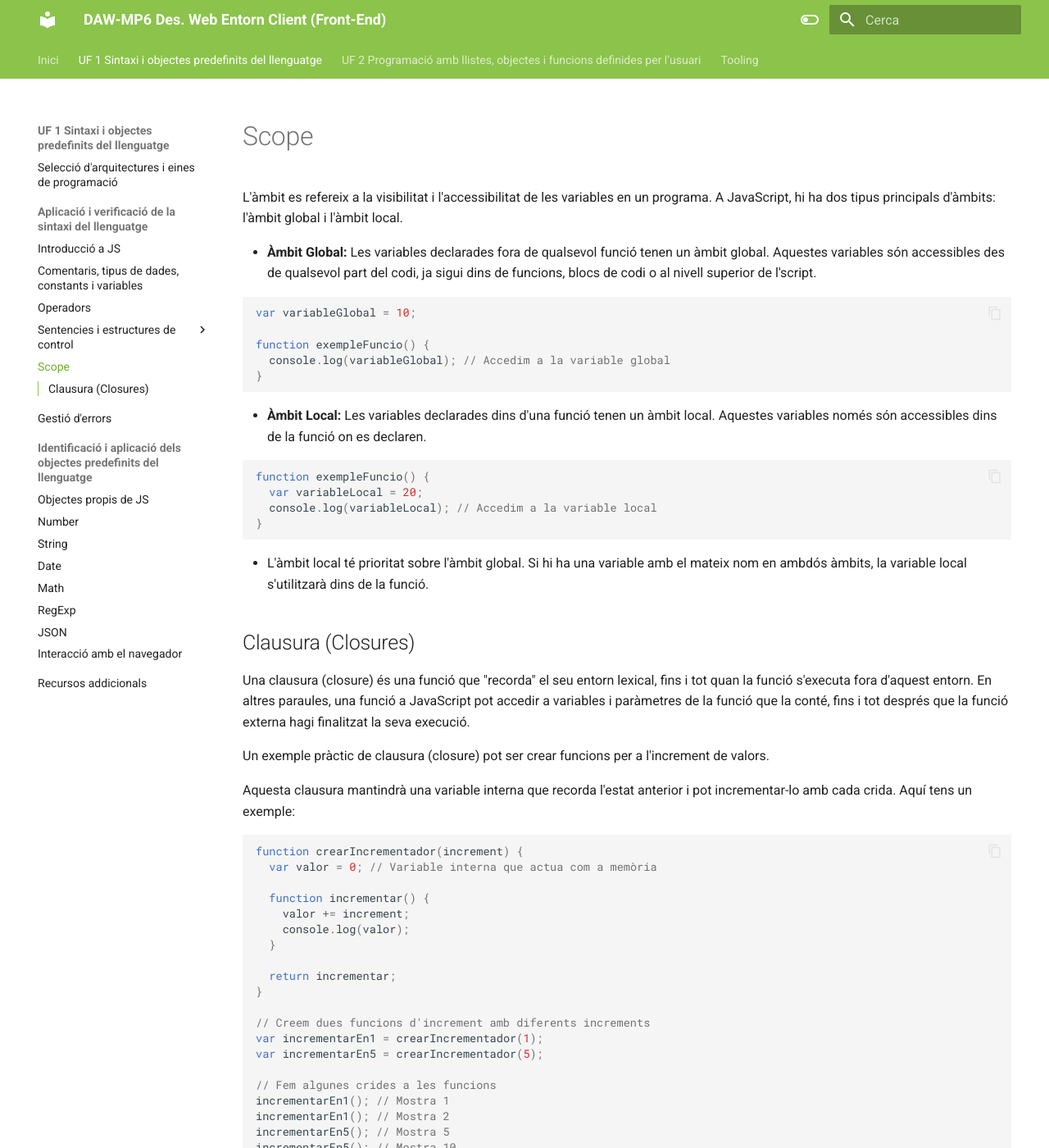
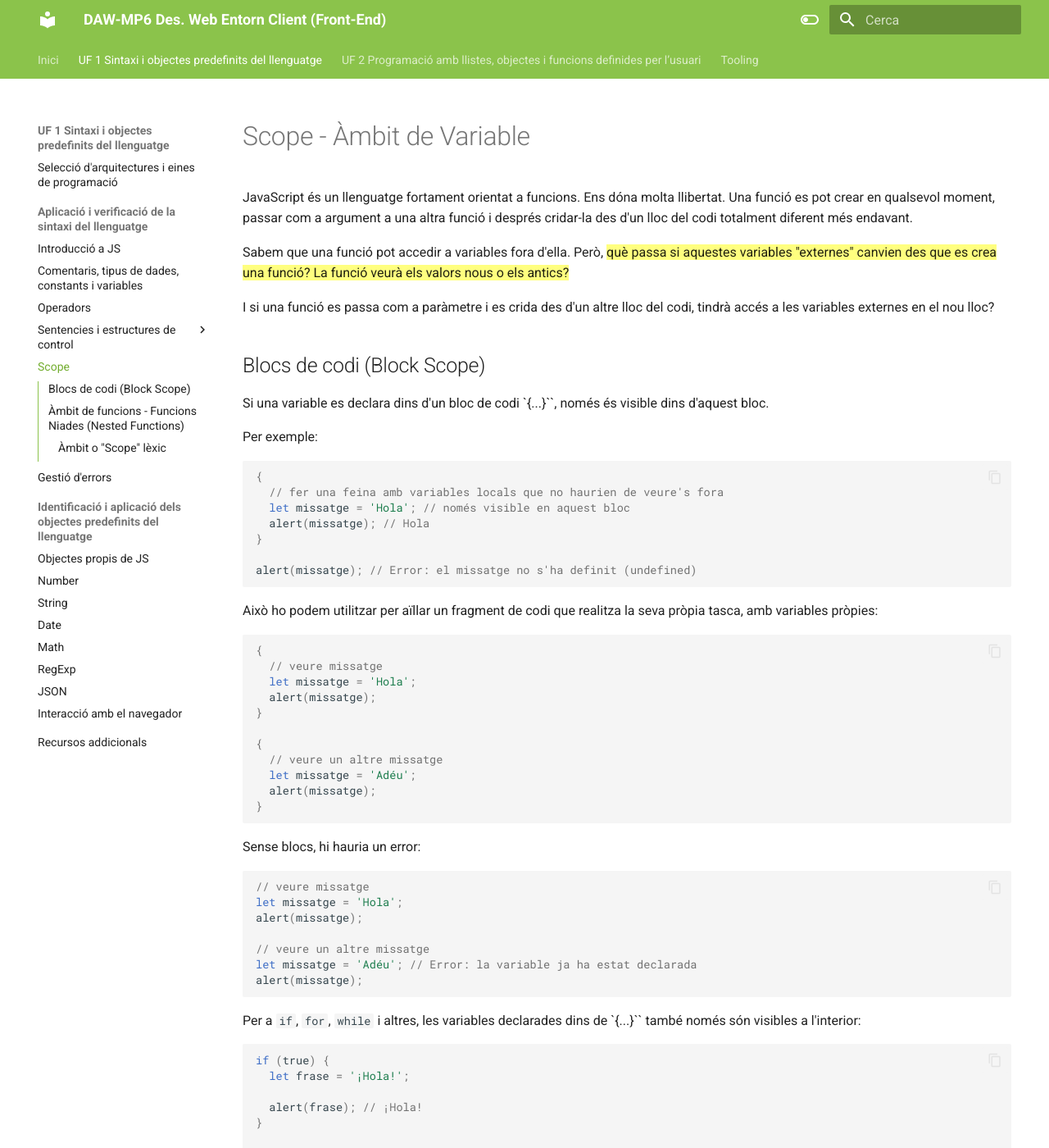
Before and after one commit to prosfp/DAW_MP06, an MkDocs documentation site: the page built from docs/UF1/UF1.2/UF1.2.5_Scope_Ambit.md, in a window 1280 px wide and 1400 px high. Shown: the whole window at 82% size. Built offline with MkDocs 1.6.1 and Material for MkDocs 9.7.7, drawn with Linux system fonts in a browser that asks for light colours; some of the changed text lies outside the part shown.

Commit message:
scope_actualitzat

````diff
--- a/docs/UF1/UF1.2/UF1.2.5_Scope_Ambit.md
+++ b/docs/UF1/UF1.2/UF1.2.5_Scope_Ambit.md
@@ -1,63 +1,230 @@
-# Scope
+# Scope - Àmbit de Variable
 
-L'àmbit es refereix a la visibilitat i l'accessibilitat de les variables en un programa. A JavaScript, hi ha dos tipus principals d'àmbits: l'àmbit global i l'àmbit local.
+JavaScript és un llenguatge fortament orientat a funcions. Ens dóna molta llibertat. Una funció es pot crear en qualsevol moment, passar com a argument a una altra funció i després cridar-la des d'un lloc del codi totalment diferent més endavant.
 
-- **Àmbit Global:** Les variables declarades fora de qualsevol funció tenen un àmbit global. Aquestes variables són accessibles des de qualsevol part del codi, ja sigui dins de funcions, blocs de codi o al nivell superior de l'script.
+Sabem que una funció pot accedir a variables fora d'ella. Però, ==què passa si aquestes variables "externes" canvien des que es crea una funció? La funció veurà els valors nous o els antics?==
 
-  ```javascript
-  var variableGlobal = 10;
+I si una funció es passa com a paràmetre i es crida des d'un altre lloc del codi, tindrà accés a les variables externes en el nou lloc?
 
-  function exempleFuncio() {
-    console.log(variableGlobal); // Accedim a la variable global
-  }
-  ```
+## Blocs de codi (Block Scope)
 
-- **Àmbit Local:** Les variables declarades dins d'una funció tenen un àmbit local. Aquestes variables només són accessibles dins de la funció on es declaren.
+Si una variable es declara dins d'un bloc de codi `{...}``, només és visible dins d'aquest bloc.
 
-  ```javascript
-  function exempleFuncio() {
-    var variableLocal = 20;
-    console.log(variableLocal); // Accedim a la variable local
-  }
-  ```
-
-- L'àmbit local té prioritat sobre l'àmbit global. Si hi ha una variable amb el mateix nom en ambdós àmbits, la variable local s'utilitzarà dins de la funció.
-
-## Clausura (Closures)
-
-Una clausura (closure) és una funció que "recorda" el seu entorn lexical, fins i tot quan la funció s'executa fora d'aquest entorn. En altres paraules, una funció a JavaScript pot accedir a variables i paràmetres de la funció que la conté, fins i tot després que la funció externa hagi finalitzat la seva execució.
-
-Un exemple pràctic de clausura (closure) pot ser crear funcions per a l'increment de valors.
-
-Aquesta clausura mantindrà una variable interna que recorda l'estat anterior i pot incrementar-lo amb cada crida. Aquí tens un exemple:
+Per exemple:
 
 ```javascript
-function crearIncrementador(increment) {
-  var valor = 0; // Variable interna que actua com a memòria
+{
+  // fer una feina amb variables locals que no haurien de veure's fora
+  let missatge = 'Hola'; // només visible en aquest bloc
+  alert(missatge); // Hola
+}
 
-  function incrementar() {
-    valor += increment;
-    console.log(valor);
+alert(missatge); // Error: el missatge no s'ha definit (undefined)
+```
+
+Això ho podem utilitzar per aïllar un fragment de codi que realitza la seva pròpia tasca, amb variables pròpies:
+
+```javascript
+{
+  // veure missatge
+  let missatge = 'Hola';
+  alert(missatge);
+}
+
+{
+  // veure un altre missatge
+  let missatge = 'Adéu';
+  alert(missatge);
+}
+```
+
+Sense blocs, hi hauria un error:
+
+```javascript
+// veure missatge
+let missatge = 'Hola';
+alert(missatge);
+
+// veure un altre missatge
+let missatge = 'Adéu'; // Error: la variable ja ha estat declarada
+alert(missatge);
+```
+
+Per a `if`, `for`, `while` i altres, les variables declarades dins de `{...}`` també només són visibles a l'interior:
+
+```javascript
+if (true) {
+  let frase = '¡Hola!';
+
+  alert(frase); // ¡Hola!
+}
+
+alert(frase); // Error, no existeix aquesta variable!
+```
+
+Aquí, després que acabi `if`, l'alerta següent no veurà la `frase`, d'aquí l'error.
+
+Això és genial, ja que ens permet crear variables locals de bloc, específiques d'una branca `if`.
+
+La mateixa lògica es segueix per als bucles `for` i `while`:
+
+```javascript
+for (let i = 0; i < 3; i++) {
+  // la variable "i" només és visible dins d'aquest for
+  alert(i); // 0, després 1, després 2
+}
+
+alert(i); // Error, aquesta variable no existeix!
+```
+
+Visualment, `let i` està fora de {...}; però la construcció `for` és especial aquí: la variable declarada dins d'ella es considera part del bloc.
+
+## Àmbit de funcions - Funcions Niades (Nested Functions)
+
+Una funció es diu "niada" (de "niu"), o "nested" en anglès, quan es crea dins d'una altra funció.
+
+És fàcil fer-ho amb JavaScript. Ho podem fer servir per organitzar el nostre codi:
+
+```javascript
+function dirHolaAdéu(nom, cognom) {
+  // funció anidada auxiliar per a usar a continuació
+  function obtenirNomComplet() {
+    return nom + ' ' + cognom;
   }
 
-  return incrementar;
+  alert('Hola, ' + obtenirNomComplet());
+  alert('Adéu, ' + obtenirNomComplet());
+}
+```
+
+Aquí, la funció `obtenirNomComplet()` pot accedir a les variables externes i, per tant, pot retornar el nom complet. Les funcions niades són bastant comunes en JavaScript.
+
+El que és molt més interessant és que podem retornar una funció niada: ja sigui com a propietat d'un objecte nou o com a resultat en si mateixa. Llavors es pot fer servir en un altre lloc. No importa on, encara té accés a les mateixes variables externes.
+
+A continuació, `makeCounter` crea la funció "comptador" que retorna el següent número en cada invocació:
+
+```javascript
+function makeCounter() {
+  let comptador = 0;
+
+  return function () {
+    return comptador++;
+  };
 }
 
-// Creem dues funcions d'increment amb diferents increments
-var incrementarEn1 = crearIncrementador(1);
-var incrementarEn5 = crearIncrementador(5);
+let comptador = makeCounter();
 
-// Fem algunes crides a les funcions
-incrementarEn1(); // Mostra 1
-incrementarEn1(); // Mostra 2
-incrementarEn5(); // Mostra 5
-incrementarEn5(); // Mostra 10
+alert(comptador()); // 0
+alert(comptador()); // 1
+alert(comptador()); // 2
 ```
 
-En aquest exemple, `crearIncrementador` és una funció que retorna una altra funció (`incrementar`). La funció interna `incrementar` té accés a la variable `valor` que està definida a l'àmbit de `crearIncrementador`.
+Malgrat ser un codi simple, variants lleugerament modificades d'aquest codi tenen usos pràctics, com ara un generador de nombres aleatoris per a proves automatitzades.
 
-Quan cridem les funcions retornades (`incrementarEn1` i `incrementarEn5`), encara tenen accés a la variable `valor` i poden incrementar-la amb l'increment que se'ls va passar inicialment.
+Com funciona això? Si creem múltiples comptadors, seran independents? Què està passant amb les variables aquí? Entengue-m'ho:
 
-Això és un exemple de com les clausures poden ser utilitzades per mantenir estat privat i crear funcions que recordin aquest estat entre crides.
+### Àmbit o "Scope" lèxic
 
-Les clausures són útils per a moltes altres coses també, com gestionar estat en funcions d'ajust, crear **constructors d'objectes amb mètodes privats**, i molt més.
+**Pas 1: Variables**
+
+A JavaScript, cada funció en execució, el bloc de codi `{...}`, i l'script en el seu conjunt tenen un objecte intern (ocult) associat anomenat "Àmbit Lèxic" o "Àmbit Lexical".
+
+==Una “variable” és només una propietat de l'objecte intern, el "Registre d'entorn". Obtenir o canviar una variable significa obtenir o canviar una propietat d'aquest objecte.==
+
+```javascript
+// Exemple de variable d'àmbit lèxic global
+let missatge = 'Hola'; // Variable global
+
+function saludar() {
+  // Exemple de variable d'àmbit lèxic local
+  let nom = 'Andreu'; // Variable local a la funció
+  console.log(missatge); // Accedim a la variable global
+  console.log(nom); // Accedim a la variable local
+}
+
+saludar();
+console.log(missatge); // Podem accedir a la variable global fora de la funció
+console.log(nom); // Això genera un error, ja que 'nom' només és visible dins de la funció
+```
+
+**Pas 2: Declaració de Funcions**
+
+Una funció també és un valor, com una variable. ==La diferència és que una **declaració de funció** s'inicialitz completament en el moment de la creació. Per això podem cridar-les abans de la seva declaració a diferència de `let`que no es pot usar fins la seva declaració (hoisting).==
+
+```javascript
+saludar();
+
+function saludar() {
+  console.log('Hola, Joan!');
+}
+```
+
+**Pas 3: Àmbit Lèxic Intern i Extern**
+
+Quan s'executa una funció, al començament de la trucada, es crea automàticament un nou àmbit lèxic per emmagatzemar variables i paràmetres locals.
+
+```javascript
+function saludar(nom) {
+  let missatge = 'Hola'; // Variable local a la funció
+  console.log(missatge + ' ' + nom);
+}
+
+saludar('Maria'); // "Hola Maria"
+saludar('Pere'); // "Hola Pere"
+```
+
+L'àmbit lèxic intern té una referència a l'àmbit lèxic extern.
+
+==Quan el codi vol accedir a una variable: primer la busca a l'àmbit lèxic intern, després l'extern, després el més extern, i així successivament fins arribar a l'àmbit global.==
+
+```javascript
+function exterior() {
+  let variableExterior = 'Fora';
+
+  function interior() {
+    let variableInterior = 'Dins';
+    console.log(variableExterior); // Accedim a la variable de l'àmbit exterior
+    console.log(variableInterior);
+  }
+
+  interior();
+}
+
+exterior();
+```
+
+**Pas 4: Retornar una Funció**
+
+Les funcions recorden l'àmbit lèxic en què van ser creades. Això permet que les funcions mantinguin referència als valors de les seves variables parentals encara que es cridin en altres llocs.
+
+==Una variable s'actualitza a l'entorn lèxic en què es troba, no en l'entorn lèxic en què es va crear.==
+
+```javascript
+function crearComptador() {
+  let contador = 0;
+
+  return function () {
+    contador++;
+    return contador;
+  };
+}
+
+let comptadorA = crearComptador();
+console.log(comptadorA()); // 1
+console.log(comptadorA()); // 2
+
+let comptadorB = crearComptador();
+console.log(comptadorB()); // 1 (un altre comptador independent)
+```
+
+!!! Tip "Concepte Closure"
+
+    Existeix un terme general en programació conegut com a **closure** (clausures) que els desenvolupadors solen conèixer.
+
+    Una clausura és una funció que recorda les seves variables externes i pot accedir-hi. En alguns llenguatges, això no és possible o una funció ha d'escriure's d'una manera especial perquè això passi. No obstant això, com acabem d'explicar, a JavaScript totes les funcions són clausures naturals (només hi ha una excepció, que es cobrirà en la sintaxi "new Function").
+
+    En altres paraules, recorden automàticament on es van crear utilitzant una propietat oculta [[Environment]], i després el seu codi pot accedir a les variables externes.
+
+    Les clausures són útils per a moltes altres coses també, com gestionar estat en funcions d'ajust, crear **constructors d'objectes amb mètodes privats**, i molt més.
+
+Teniu una molt bona explicació de closures en aquest vídeo: [Closures en JavaScript](https://www.youtube.com/watch?v=1JsJx1x35c0) i el segÜent article [Ámbito o Alcance léxico (Closures)](https://es.javascript.info/closure#ambito-o-alcance-lexico).
````
